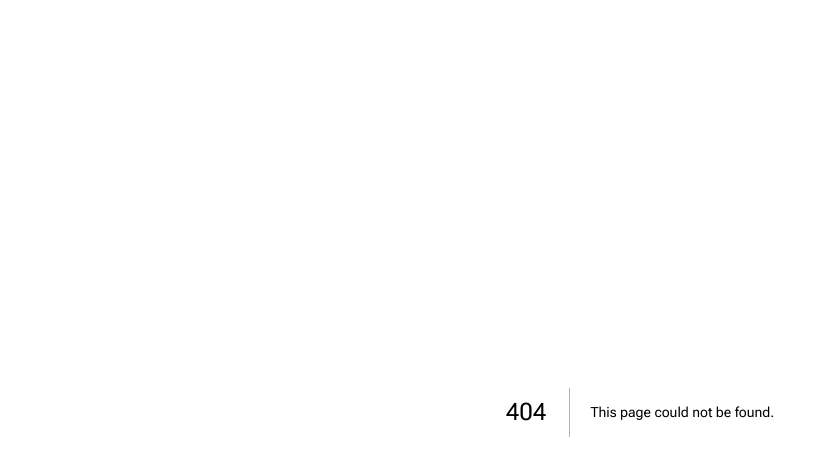
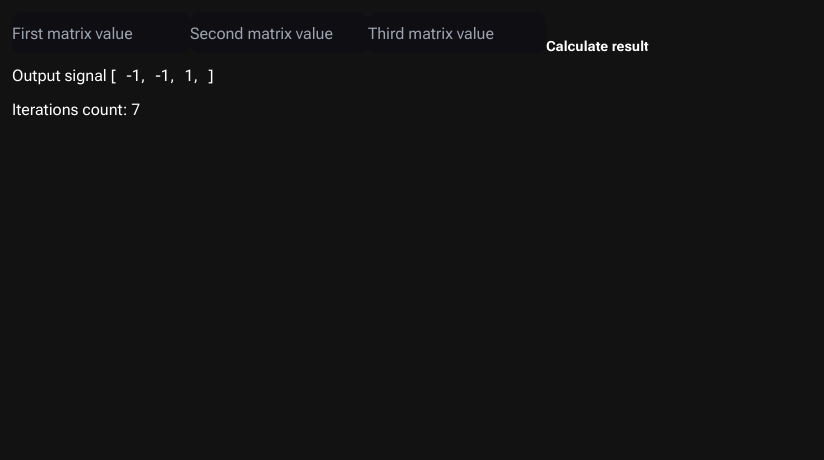
Before and after one commit to fordelord/SPPR, a Next.js app: page /probability in a window 1280 px wide. Before the commit this address had no page. Shown: the top 460 px of the page, without its empty margins (0-824 px from the left). Built offline with nearby package versions, Linux system fonts and the light colour scheme.

Commit message:
Add probability page with SPPR lab #9

```diff
--- a/package.json
+++ b/package.json
@@ -12,8 +12,7 @@
     "theme:compile": "sass --update src/styles/themes/lara/lara-dark/styles/theme.scss:src/styles/themes/lara/lara-dark/styles/theme.css"
   },
   "dependencies": {
-    "@typescript-eslint/eslint-plugin": "^6.8.0",
-    "@typescript-eslint/parser": "^7.3.1",
+    "big.js": "^6.2.1",
     "chart.js": "^4.4.2",
     "next": "14.1.3",
     "prettier": "3.2.5",
@@ -23,6 +22,7 @@
     "react-dom": "^18"
   },
   "devDependencies": {
+    "@types/big.js": "^6.2.2",
     "@types/node": "^20",
     "@types/react": "^18",
     "@types/react-dom": "^18",
--- /dev/null
+++ b/src/app/probability/page.tsx
@@ -0,0 +1,9 @@
+import React from 'react';
+
+import Probability from '@/components/probability';
+
+const ProbabilityPage = () => {
+  return <Probability></Probability>;
+};
+
+export default ProbabilityPage;
--- /dev/null
+++ b/src/components/probability/constants.ts
@@ -0,0 +1,3 @@
+export const outputSignal = [-1, -1, 1];
+
+export const YValue = 0.01;
--- /dev/null
+++ b/src/components/probability/helpers.ts
@@ -0,0 +1,45 @@
+import Big from 'big.js';
+
+import { outputSignal, YValue } from '@/components/probability/constants';
+
+export const getOutputYSignal = (data: number[]): number => {
+  return data
+    .reduce((previousValue, currentValue, currentIndex) => {
+      const currentBig = Big(currentValue);
+      const outputBig = Big(outputSignal[currentIndex]);
+      const product = currentBig.times(outputBig);
+
+      return product.plus(previousValue);
+    }, Big(0))
+    .toNumber();
+};
+
+export const getModifiedOutputSignal = () => {
+  return outputSignal.map((currentSignal) => -1 * currentSignal * YValue * 2);
+};
+
+export const getWeightCorrection = (data: number[]) => {
+  const modifiedOutputSignal = getModifiedOutputSignal();
+
+  return data.map((currentSignal: number, index: number) => {
+    return Number(Big(currentSignal).plus(Big(modifiedOutputSignal[index])));
+  });
+};
+
+export const calculateCountOfIterations = (inputData: number[], count = 1): number | string => {
+  const weightCorrection = getWeightCorrection(inputData);
+
+  const outputYSignal = getOutputYSignal(weightCorrection);
+
+  if (count > 100) {
+    return 'Too many iterations';
+  }
+
+  if (outputYSignal > 0) {
+    count = count + 1;
+
+    return calculateCountOfIterations(weightCorrection, count);
+  }
+
+  return count;
+};
--- /dev/null
+++ b/src/components/probability/index.tsx
@@ -0,0 +1,93 @@
+'use client';
+
+import { Button } from 'primereact/button';
+import { InputNumber } from 'primereact/inputnumber';
+import { Toast } from 'primereact/toast';
+import React, { useRef, useState } from 'react';
+
+import { outputSignal } from '@/components/probability/constants';
+import { calculateCountOfIterations, getOutputYSignal } from '@/components/probability/helpers';
+
+const Probability = () => {
+  const [firstMatrixValue, setFirstMatrixValue] = useState<number | null>();
+  const [secondMatrixValue, setSecondMatrixValue] = useState<number | null>();
+  const [thirdMatrixValue, setThirdMatrixValue] = useState<number | null>();
+
+  const toast = useRef<Toast>(null);
+
+  const calculateResult = (inputData = [0.5, 0.1, 1]) => {
+    const outputYSignal = getOutputYSignal(inputData);
+
+    return outputYSignal > 0 ? calculateCountOfIterations(inputData) : 1;
+  };
+
+  const [result, setResult] = useState<number | string>(calculateResult());
+
+  const handleClick = () => {
+    if (firstMatrixValue && secondMatrixValue && thirdMatrixValue) {
+      setResult(calculateResult([firstMatrixValue, secondMatrixValue, thirdMatrixValue]));
+
+      toast.current?.show({ severity: 'success', summary: 'Success', detail: 'Result updated' });
+
+      return;
+    }
+
+    toast.current?.show({ severity: 'error', summary: 'Error', detail: 'Fill inputs correct' });
+
+    return;
+  };
+
+  return (
+    <div className='flex flex-col gap-[10px]'>
+      <div>
+        <Toast ref={toast} />
+        <InputNumber
+          placeholder='First matrix value'
+          min={0}
+          max={1}
+          minFractionDigits={2}
+          maxFractionDigits={2}
+          value={firstMatrixValue}
+          onChange={(e) => {
+            setFirstMatrixValue(e.value);
+          }}
+        />
+        <InputNumber
+          placeholder='Second matrix value'
+          min={0}
+          max={1}
+          minFractionDigits={2}
+          maxFractionDigits={2}
+          value={secondMatrixValue}
+          onChange={(e) => {
+            setSecondMatrixValue(e.value);
+          }}
+        />
+        <InputNumber
+          placeholder='Third matrix value'
+          min={0}
+          max={1}
+          minFractionDigits={2}
+          maxFractionDigits={2}
+          value={thirdMatrixValue}
+          onChange={(e) => {
+            setThirdMatrixValue(e.value);
+          }}
+        />
+        <Button label='Calculate result' onClick={handleClick} />
+      </div>
+
+      <div className='flex gap-[10px]'>
+        Output signal [
+        {outputSignal.map((signal) => {
+          return <div>{signal}, </div>;
+        })}
+        ]
+      </div>
+
+      <div>Iterations count: {result}</div>
+    </div>
+  );
+};
+
+export default Probability;
```
Also changed, not shown: 1 other file (tests, documents, lock files or other folders).
